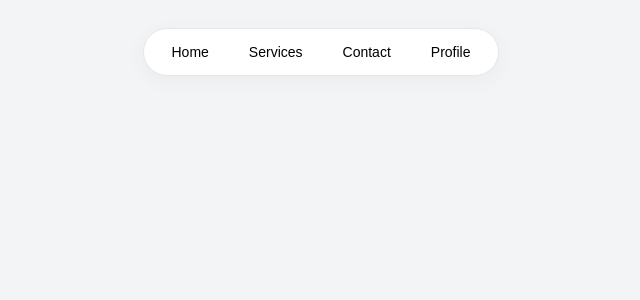
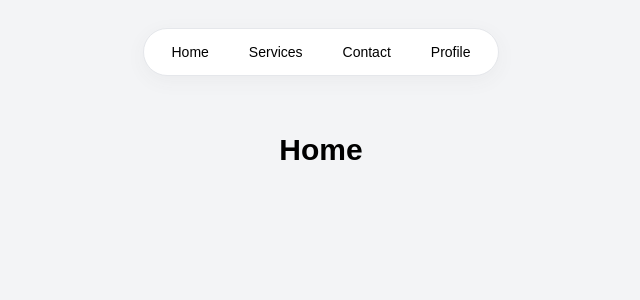
Before and after one commit to cu1jy/CampusOwl, a Next.js app: page /home in a window 1280 px wide. Shown: the top 300 px of the page, without its empty margins (319-959 px from the left). Built offline with nearby package versions, Linux system fonts and the light colour scheme.

Commit message:
workgin on home

```diff
--- a/app/home/page.js
+++ b/app/home/page.js
@@ -6,11 +6,12 @@ export default function Home() {
         <main className="min-h-screen bg-gray-100">
             <Navbar></Navbar>
             <div>
-                <div>
-
+                <div className="container mx-auto py-4">
+                    <h1 className="font-semibold pt-10 text-black text-3xl text-center mb-10">
+                        Home
+                    </h1>
                 </div>
                 <div>
-
                 </div>
             </div>
         </main>
```
